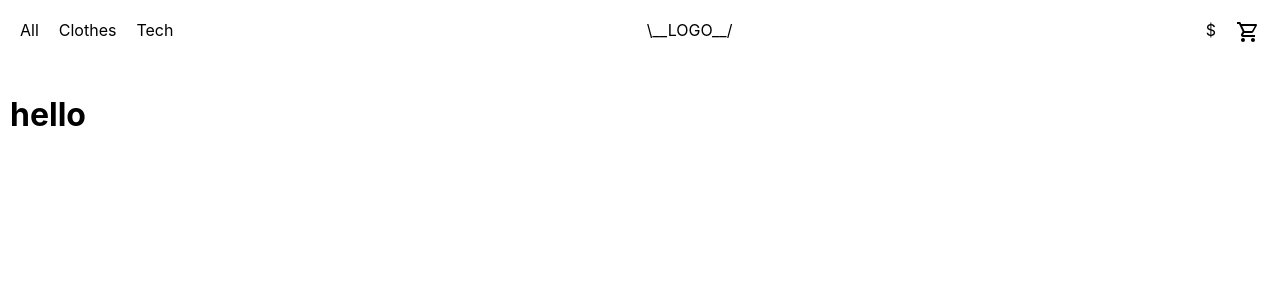
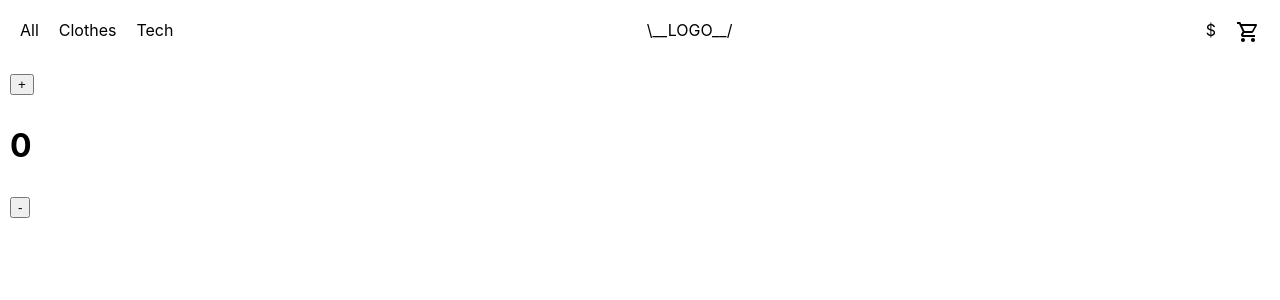
Before and after one commit to NassCode/scandiReactTest, a React (Create React App) app: page / in a window 1280 px wide. Shown: the top 300 px of the page. Built offline with nearby package versions, Linux system fonts and the light colour scheme.

Commit message:
state fully accessable

```diff
--- a/src/App.css
+++ b/src/App.css
@@ -67,7 +67,7 @@ body {
   flex-direction: column;
   align-items: flex-start;
   gap: 10px;
-  width: auto;
+  width: 354px;
   height: auto;
   padding: 10px;
   transition: box-shadow 0.3s;
--- a/src/Redux/store.js
+++ /dev/null
@@ -1,8 +0,0 @@
-import { configureStore } from "@reduxjs/toolkit";
-import counterReducer from "./counter";
-
-export default configureStore({
-  reducer: {
-    counter: counterReducer
-  }
-});
--- a/src/count.js
+++ b/src/count.js
@@ -5,19 +5,36 @@ import { connect } from "react-redux";
 
 const mapStateToProps = (state) => {
 
-  return { counter: state.counter };
+  return { count: state.counter[0].count };
 }
 
-export class App extends Component {
-  constructor(props) {
-    super(props);
-    console.log(props);
+const mapDispatchToProps = (dispatch) => {
+  return {
+    // dispatching plain actions
+    increment: () => dispatch({ type: 'INCREMENT' }),
+    decrement: () => dispatch({ type: 'DECREMENT' }),
   }
+}
+
+class App extends Component {
+  increment = () => {
+    this.props.increment();
+  }
+  decrement = () => {
+    this.props.decrement();
+  }
+
 
   render() {
     return (
       <div className="PLPitem">
-        <h1>{this.props.counter.count}</h1>
+        <button onClick={this.increment}>
+          +
+        </button>
+        <h1>{this.props.count}</h1>
+        <button onClick={this.decrement}>
+          -
+        </button>
     </div>
     )
   }
@@ -26,4 +43,4 @@ export class App extends Component {
 }
 
 
-export default connect(mapStateToProps)(App)
+export default connect(mapStateToProps, mapDispatchToProps)(App)
--- a/src/index.js
+++ b/src/index.js
@@ -9,8 +9,10 @@ import {
   ApolloProvider,
 } from "@apollo/client";
 import { Provider } from "react-redux";
-import store from "./Redux/store";
+import  rootReducer from "./reducers/rootReducer";
+import { createStore } from "redux";
 
+const store = createStore(rootReducer);
 
 export const client = new ApolloClient({
   cache: new InMemoryCache(),
--- a/src/Redux/counter.js
+++ b/src/reducers/counter.js
@@ -3,7 +3,7 @@ import { createSlice } from "@reduxjs/toolkit";
 export const counterSlice = createSlice({
   name: "counter",
   initialState: {
-    count: 'hello'
+    count: 0
   },
   reducers: {
     increment: (state) => {
--- /dev/null
+++ b/src/reducers/rootReducer.js
@@ -0,0 +1,27 @@
+const initialState = {
+  counter: [{count: 0}],
+}
+
+const rootReducer = ( state = initialState, action ) => {
+  switch (action.type) {
+    case 'INCREMENT':
+      let newCount = state.counter[0].count + 1;
+      let newState = [{count: newCount}];
+      return {
+        ...state,
+        counter: newState
+      }
+
+    case 'DECREMENT':
+      let newCount2 = state.counter[0].count - 1;
+      let newState2 = [{count: newCount2}];
+      return {
+        ...state,
+        counter: newState2
+      }
+
+    default:
+      return state
+    }
+  }
+export default rootReducer
```
